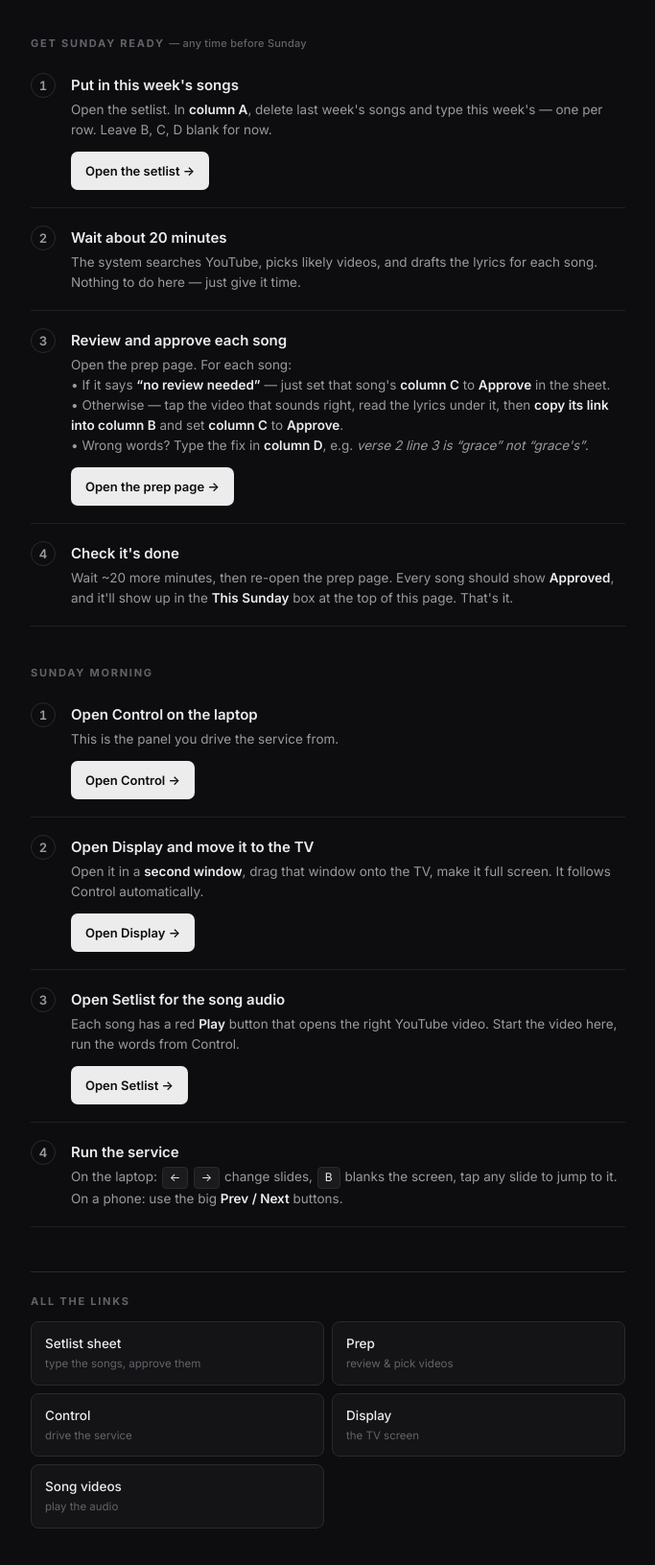
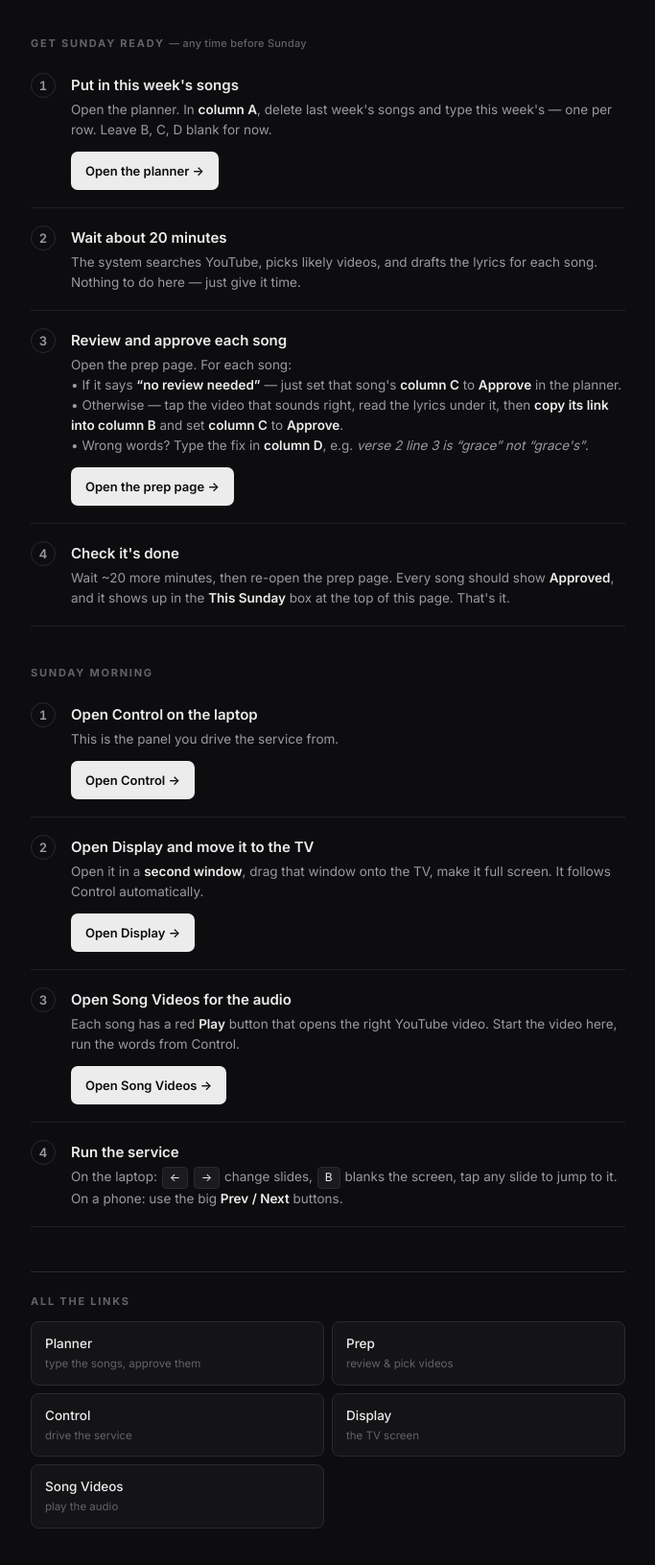
Before and after one commit to legacybiblechurch/legacy-bible-church, a website: page worship.html in a window 1280 px wide. Shown: the part 303-1934 px from the top of the page at 96% size, without its empty margins (298-981 px from the left). Drawn offline with Linux system fonts and the light colour scheme.

Commit message:
Rename: Google Sheet = 'the planner', setlist.html = 'Song Videos'

```diff
--- a/js/sheet.js
+++ b/js/sheet.js
@@ -1,5 +1,5 @@
 /**
- * Shared setlist loading for worship-control / worship-display / worship-prep.
+ * Shared setlist / planner loading for worship-control / worship-display / worship-prep.
  *
  * The committed setlist (js/worship-songs.js -> window.WORSHIP_SETLIST) is the
  * source of truth. The published Google Sheet CSV is only a fallback for when the
@@ -11,9 +11,9 @@
   var SHEET_CSV = 'https://docs.google.com/spreadsheets/d/e/2PACX-1vSBczlDX3xoDhPZdmURMEmduM_s1lYvPZiRovZ-ObHroIEsnJ9u1D813GaRlLK6Q9NsDpOTtL4UaRnu/pub?gid=0&single=true&output=csv';
 
   // ── EDIT ME ────────────────────────────────────────────────────────────────
-  // Paste the setlist Google Sheet's normal edit link here (the URL in the
+  // Paste the planner (Google Sheet) edit link here (the URL in the
   // address bar when you have the sheet open, ending in /edit). Until it's set,
-  // the "Open the setlist" buttons open a read-only view of the sheet.
+  // the "Open the planner" buttons open a read-only view of the sheet.
   var SHEET_EDIT = '';
   // ───────────────────────────────────────────────────────────────────────────
   var SHEET_VIEW = SHEET_CSV.replace('/pub?', '/pubhtml?').replace('&single=true&output=csv', '');
--- a/worship.html
+++ b/worship.html
@@ -143,8 +143,8 @@
       <div class="step-n">1</div>
       <div class="step-body">
         <div class="step-title">Put in this week's songs</div>
-        <div class="step-text">Open the setlist. In <b>column A</b>, delete last week's songs and type this week's — one per row. Leave B, C, D blank for now.</div>
-        <a class="btn" href="https://docs.google.com/spreadsheets/d/e/2PACX-1vSBczlDX3xoDhPZdmURMEmduM_s1lYvPZiRovZ-ObHroIEsnJ9u1D813GaRlLK6Q9NsDpOTtL4UaRnu/pubhtml" target="_blank" rel="noopener" id="sheet-btn">Open the setlist &rarr;</a>
+        <div class="step-text">Open the planner. In <b>column A</b>, delete last week's songs and type this week's — one per row. Leave B, C, D blank for now.</div>
+        <a class="btn" href="https://docs.google.com/spreadsheets/d/e/2PACX-1vSBczlDX3xoDhPZdmURMEmduM_s1lYvPZiRovZ-ObHroIEsnJ9u1D813GaRlLK6Q9NsDpOTtL4UaRnu/pubhtml" target="_blank" rel="noopener" id="sheet-btn">Open the planner &rarr;</a>
       </div>
     </div>
 
@@ -161,7 +161,7 @@
       <div class="step-body">
         <div class="step-title">Review and approve each song</div>
         <div class="step-text">Open the prep page. For each song:
-          <br>&bull; If it says <b>&ldquo;no review needed&rdquo;</b> — just set that song's <b>column C</b> to <b>Approve</b> in the sheet.
+          <br>&bull; If it says <b>&ldquo;no review needed&rdquo;</b> — just set that song's <b>column C</b> to <b>Approve</b> in the planner.
           <br>&bull; Otherwise — tap the video that sounds right, read the lyrics under it, then <b>copy its link into column B</b> and set <b>column C</b> to <b>Approve</b>.
           <br>&bull; Wrong words? Type the fix in <b>column D</b>, e.g. <i>verse 2 line 3 is &ldquo;grace&rdquo; not &ldquo;grace's&rdquo;</i>.</div>
         <a class="btn" href="worship-prep.html">Open the prep page &rarr;</a>
@@ -172,7 +172,7 @@
       <div class="step-n">4</div>
       <div class="step-body">
         <div class="step-title">Check it's done</div>
-        <div class="step-text">Wait ~20 more minutes, then re-open the prep page. Every song should show <b>Approved</b>, and it'll show up in the <b>This Sunday</b> box at the top of this page. That's it.</div>
+        <div class="step-text">Wait ~20 more minutes, then re-open the prep page. Every song should show <b>Approved</b>, and it shows up in the <b>This Sunday</b> box at the top of this page. That's it.</div>
       </div>
     </div>
 
@@ -199,9 +199,9 @@
     <div class="step">
       <div class="step-n">3</div>
       <div class="step-body">
-        <div class="step-title">Open Setlist for the song audio</div>
+        <div class="step-title">Open Song Videos for the audio</div>
         <div class="step-text">Each song has a red <b>Play</b> button that opens the right YouTube video. Start the video here, run the words from Control.</div>
-        <a class="btn" href="setlist.html">Open Setlist &rarr;</a>
+        <a class="btn" href="setlist.html">Open Song Videos &rarr;</a>
       </div>
     </div>
 
@@ -216,11 +216,11 @@
     <div class="links">
       <div class="links-title">All the links</div>
       <div class="links-grid">
-        <a class="lk" href="https://docs.google.com/spreadsheets/d/e/2PACX-1vSBczlDX3xoDhPZdmURMEmduM_s1lYvPZiRovZ-ObHroIEsnJ9u1D813GaRlLK6Q9NsDpOTtL4UaRnu/pubhtml" target="_blank" rel="noopener" id="sheet-lk">Setlist sheet<span>type the songs, approve them</span></a>
+        <a class="lk" href="https://docs.google.com/spreadsheets/d/e/2PACX-1vSBczlDX3xoDhPZdmURMEmduM_s1lYvPZiRovZ-ObHroIEsnJ9u1D813GaRlLK6Q9NsDpOTtL4UaRnu/pubhtml" target="_blank" rel="noopener" id="sheet-lk">Planner<span>type the songs, approve them</span></a>
         <a class="lk" href="worship-prep.html">Prep<span>review &amp; pick videos</span></a>
         <a class="lk" href="worship-control.html">Control<span>drive the service</span></a>
         <a class="lk" href="worship-display.html" target="_blank" rel="noopener">Display<span>the TV screen</span></a>
-        <a class="lk" href="setlist.html">Song videos<span>play the audio</span></a>
+        <a class="lk" href="setlist.html">Song Videos<span>play the audio</span></a>
       </div>
     </div>
   </div>
```
Also changed, not shown: HANDOFF.md (+5 -5 lines), setlist.html (+2 -2 lines), worship-prep.html (+3 -3 lines).
